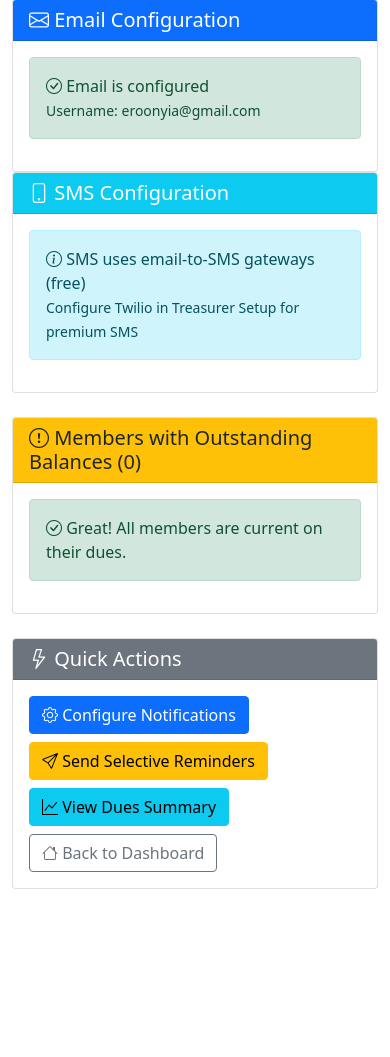
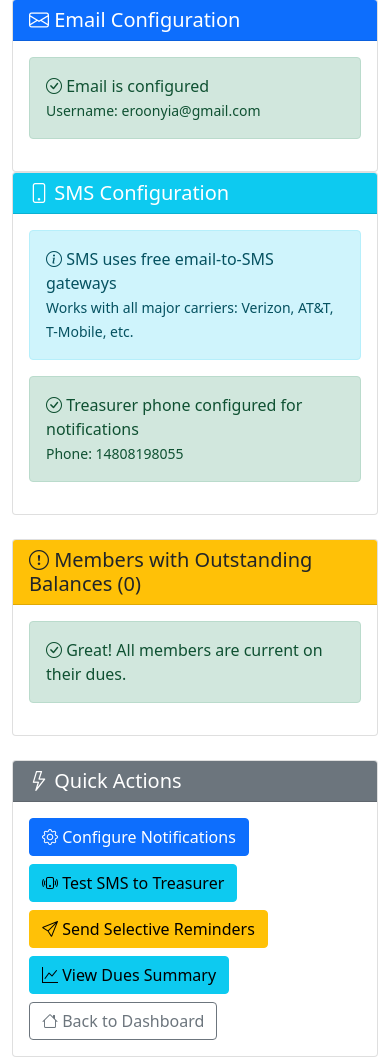
Before and after one commit to jhuphidelts-dot/frat-treasurer-app, a Flask app: page /notifications in a window 390 px wide. Shown: the part 178-1235 px from the top of the page. Before the commit the page ends 1067 px from the top, so only its background shows below. Run offline with Flask 3, Linux system fonts and the light colour scheme; a user stored in the database is signed in; some libraries are stand-ins or nearby versions.

Commit message:
Remove Google Sheets & Twilio, enhance email-to-SMS with treasurer notifications
🗑️ Removed Functionality:
- Google Sheets export functionality completely removed
- Twilio SMS dependencies removed
- Cleaned up requirements.txt (removed gspread, google-auth, twilio)
- Removed all Google Sheets routes and templates references

✨ Enhanced SMS System:
- Built robust email-to-SMS gateway system using free carriers
- Support for 9 major carriers (Verizon, AT&T, T-Mobile, Sprint, etc.)
- Treasurer gets SMS + email notifications when reminders are sent
- Added 'Test SMS to Treasurer' functionality

🎯 Treasurer Notifications:
- Treasurer now receives summary of all reminders sent
- Both SMS and email notifications to treasurer
- Enhanced TreasurerConfig with just essential fields (name, email, phone, smtp)

🛠️ Code Cleanup:
- Updated AI assistant responses to remove Google Sheets references
- Streamlined notification dashboard UI
- Removed all unnecessary imports and dependencies
- Updated handover process to only clear essential fields

💡 Benefits:
- Completely free SMS via email-to-SMS gateways
- No external service dependencies
- Treasurer always knows when reminders are sent
- Simplified codebase and reduced complexity

```diff
--- a/app.py
+++ b/app.py
@@ -1,10 +1,7 @@
 from flask import Flask, render_template, request, redirect, url_for, flash, jsonify, session
 from datetime import datetime, timedelta
-import gspread
-from google.oauth2.service_account import Credentials
 import smtplib
 from email.mime.text import MIMEText
-from twilio.rest import Client
 import os
 from apscheduler.schedulers.background import BackgroundScheduler
 import json
@@ -17,9 +14,6 @@ from dotenv import load_dotenv
 import hashlib
 import re
 import calendar
-import gspread
-from google.oauth2.service_account import Credentials
-import pandas as pd
 
 # Import Flask blueprints
 # from notifications import notifications_bp  # Commented out due to compatibility issues
@@ -31,50 +25,89 @@ load_dotenv()
 
 app = Flask(__name__)
 app.secret_key = os.environ.get("SECRET_KEY", "change-me")  # needed for flash()
-SHEET_ID = "1im714pqV9b9jA6fQDH_GmIrpBwKm7IWViu27whK6aGo"
-SERVICE_FILE = os.path.join(os.path.dirname(__file__), "service_account.json")
 
 # Register blueprints
 # app.register_blueprint(notifications_bp)  # Commented out due to compatibility issues
 app.register_blueprint(export_bp)
 
-def export_to_google_sheet():
-    creds = Credentials.from_service_account_file(
-        SERVICE_FILE,
-        scopes=[
-            "https://www.googleapis.com/auth/spreadsheets",
-            "https://www.googleapis.com/auth/drive",
-        ],
-    )
-    client = gspread.authorize(creds)
-    sheet = client.open_by_key(SHEET_ID)
-
-    # Brothers
-    with open("members.json", "r") as f:
-        members = json.load(f)
-    df_members = pd.DataFrame(members)
-    ws = sheet.worksheet("Brothers")
-    ws.clear()
-    ws.update([df_members.columns.tolist()] + df_members.values.tolist())
-
-    # Transactions
-    with open("transactions.json", "r") as f:
-        tx = json.load(f)
-    df_tx = pd.DataFrame(tx)
-    ws = sheet.worksheet("Transactions")
-    ws.clear()
-    ws.update([df_tx.columns.tolist()] + df_tx.values.tolist())
-
-    # Overview (budget)
-    with open("budget.json", "r") as f:
-        budget = json.load(f)
-    df_budget = pd.DataFrame(budget)
-    ws = sheet.worksheet("Overview")
-    ws.clear()
-    ws.update([df_budget.columns.tolist()] + df_budget.values.tolist())
-
-
-
+# SMS Gateway mappings for email-to-SMS
+SMS_GATEWAYS = {
+    'verizon': '@vtext.com',
+    'att': '@txt.att.net',
+    'tmobile': '@tmomail.net',
+    'sprint': '@messaging.sprintpcs.com',
+    'boost': '@smsmyboostmobile.com',
+    'cricket': '@sms.cricketwireless.net',
+    'uscellular': '@email.uscc.net',
+    'virgin': '@vmobl.com',
+    'metropcs': '@mymetropcs.com'
+}
+
+def send_email_to_sms(phone, message, config):
+    """Send SMS via email-to-SMS gateway"""
+    if not config.smtp_username or not config.smtp_password:
+        return False
+
+    # Clean phone number
+    clean_phone = ''.join(filter(str.isdigit, phone))
+    if len(clean_phone) == 11 and clean_phone.startswith('1'):
+        clean_phone = clean_phone[1:]  # Remove leading 1
+    elif len(clean_phone) != 10:
+        return False
+
+    success_count = 0
+    # Try multiple carriers for better delivery
+    for carrier, gateway in SMS_GATEWAYS.items():
+        try:
+            sms_email = clean_phone + gateway
+
+            msg = MIMEText(message)
+            msg['Subject'] = ''
+            msg['From'] = config.smtp_username
+            msg['To'] = sms_email
+
+            server = smtplib.SMTP('smtp.gmail.com', 587)
+            server.starttls()
+            server.login(config.smtp_username, config.smtp_password)
+            server.send_message(msg)
+            server.quit()
+            success_count += 1
+
+        except Exception:
+            continue  # Try next gateway
+
+    return success_count > 0
+
+def notify_treasurer(message, config):
+    """Send notification to treasurer via SMS and email"""
+    if not config.name:
+        return False
+
+    sent = False
+
+    # Send email to treasurer
+    if config.email and config.smtp_username and config.smtp_password:
+        try:
+            msg = MIMEText(f"Fraternity Treasurer Alert:\n\n{message}")
+            msg['Subject'] = 'Fraternity Treasurer Alert'
+            msg['From'] = config.smtp_username
+            msg['To'] = config.email
+
+            server = smtplib.SMTP('smtp.gmail.com', 587)
+            server.starttls()
+            server.login(config.smtp_username, config.smtp_password)
+            server.send_message(msg)
+            server.quit()
+            sent = True
+        except Exception:
+            pass
+
+    # Send SMS to treasurer
+    if config.phone:
+        if send_email_to_sms(config.phone, message, config):
+            sent = True
+
+    return sent
 
 # Configuration
 BUDGET_CATEGORIES = [
@@ -127,14 +160,9 @@ class Semester:
 class TreasurerConfig:
     name: str = ""
     email: str = ""
-    phone: str = ""
+    phone: str = ""  # Treasurer's phone for notifications
     smtp_username: str = ""
     smtp_password: str = ""
-    twilio_sid: str = ""
-    twilio_token: str = ""
-    twilio_phone: str = ""
-    google_credentials_path: str = ""
-    google_sheets_id: str = ""
 
 class TreasurerApp:
     def __init__(self):
@@ -252,11 +280,6 @@ class TreasurerApp:
                     config.phone = config_data.get('phone', '')
                     config.smtp_username = config_data.get('smtp_username', '')
                     config.smtp_password = config_data.get('smtp_password', '')
-                    config.twilio_sid = config_data.get('twilio_sid', '')
-                    config.twilio_token = config_data.get('twilio_token', '')
-                    config.twilio_phone = config_data.get('twilio_phone', '')
-                    config.google_credentials_path = config_data.get('google_credentials_path', '')
-                    config.google_sheets_id = config_data.get('google_sheets_id', '')
             except Exception as e:
                 print(f"Error loading treasurer config: {e}")
 
@@ -265,16 +288,6 @@ class TreasurerApp:
             config.smtp_username = os.getenv('SMTP_USERNAME', '')
         if not config.smtp_password:
             config.smtp_password = os.getenv('SMTP_PASSWORD', '')
-        if not config.twilio_sid:
-            config.twilio_sid = os.getenv('TWILIO_ACCOUNT_SID', '')
-        if not config.twilio_token:
-            config.twilio_token = os.getenv('TWILIO_AUTH_TOKEN', '')
-        if not config.twilio_phone:
-            config.twilio_phone = os.getenv('TWILIO_PHONE_NUMBER', '')
-        if not config.google_credentials_path:
-            config.google_credentials_path = os.getenv('GOOGLE_CREDENTIALS_PATH', '')
-        if not config.google_sheets_id:
-            config.google_sheets_id = os.getenv('GOOGLE_SHEETS_ID', '')
 
         return config
 
@@ -852,6 +865,7 @@ class TreasurerApp:
         print(f"DEBUG: Checking {len(members_to_check)} members for reminders")
 
         reminders_sent = 0
+        members_contacted = []
 
         # Send reminders to members with outstanding balances
         for member_id, member in members_to_check.items():
@@ -862,14 +876,25 @@ class TreasurerApp:
                 print(f"DEBUG: Sending reminder to {member.name} ({member.contact_type}: {member.contact})")
                 message = f"Hi {member.name}! Your fraternity dues balance is ${balance:.2f}. Please pay via Zelle or Venmo. Thanks!"
 
-                result = self.send_notification(member.contact, message, member.contact_type)
+                # Try enhanced email-to-SMS for phone contacts
+                if member.contact_type == 'phone':
+                    result = send_email_to_sms(member.contact, message, self.treasurer_config)
+                else:
+                    result = self.send_email(member.contact, "Fraternity Dues Reminder", message)
+
                 if result:
                     reminders_sent += 1
+                    members_contacted.append(f"{member.name} (${balance:.2f})")
                     print(f"SUCCESS: Reminder sent to {member.name}")
                 else:
                     print(f"FAILED: Could not send reminder to {member.name}")
             else:
                 print(f"DEBUG: {member.name} has no outstanding balance, skipping")
+
+        # Notify treasurer about the reminders sent
+        if reminders_sent > 0:
+            summary_message = f"Sent {reminders_sent} payment reminders:\n" + "\n".join(members_contacted)
+            notify_treasurer(summary_message, self.treasurer_config)
 
         print(f"DEBUG: Reminder check complete. {reminders_sent} reminders sent successfully.")
         return reminders_sent
@@ -1626,21 +1651,7 @@ def dues_summary_page():
                          dues_summary=dues_summary,
                          members=treasurer_app.members)
 
-@app.route('/sync_status')
-@require_auth
-def sync_status():
-    """Show Google Sheets sync status"""
-    credentials_path = os.getenv('GOOGLE_CREDENTIALS_PATH')
-    spreadsheet_id = os.getenv('GOOGLE_SHEETS_ID')
-
-    status = {
-        'configured': bool(credentials_path and spreadsheet_id),
-        'credentials_exist': bool(credentials_path and os.path.exists(credentials_path)),
-        'credentials_path': credentials_path,
-        'spreadsheet_id': spreadsheet_id
-    }
-
-    return jsonify(status)
+# Google Sheets sync functionality removed
 
 @app.route('/transactions')
 @require_auth
@@ -1664,14 +1675,7 @@ def transactions():
 
 # 4) ROUTES (make sure the route comes AFTER the function so Python knows it)
 
-@app.route("/export_to_sheet")
-def export_to_sheet():
-    try:
-        export_to_google_sheet()
-        flash("Exported data to Google Sheet successfully!")
-    except Exception as e:
-        flash(f"Export failed: {e}")
-    return redirect(url_for("index"))
+# Google Sheets export route removed
 
 @app.route('/treasurer_setup', methods=['GET', 'POST'])
 @require_auth
@@ -1683,14 +1687,9 @@ def treasurer_setup():
     config = treasurer_app.treasurer_config
     config.name = request.form.get('name', '')
     config.email = request.form.get('email', '')
-    config.phone = request.form.get('phone', '')
+    config.phone = request.form.get('phone', '')  # Treasurer's phone for SMS notifications
     config.smtp_username = request.form.get('smtp_username', '')
     config.smtp_password = request.form.get('smtp_password', '')
-    config.twilio_sid = request.form.get('twilio_sid', '')
-    config.twilio_token = request.form.get('twilio_token', '')
-    config.twilio_phone = request.form.get('twilio_phone', '')
-    config.google_credentials_path = request.form.get('google_credentials_path', '')
-    config.google_sheets_id = request.form.get('google_sheets_id', '')
 
     treasurer_app.save_treasurer_config()
     flash('Treasurer configuration updated successfully!')
@@ -1709,9 +1708,6 @@ def handover_treasurer():
     config.phone = ""
     config.smtp_username = ""
     config.smtp_password = ""
-    config.twilio_sid = ""
-    config.twilio_token = ""
-    config.twilio_phone = ""
 
     treasurer_app.save_treasurer_config()
 
@@ -1767,51 +1763,7 @@ def semester_management():
     flash(f'New semester {season} {year} created!')
     return redirect(url_for('semester_management'))
 
-@app.route('/export_improved_sheets')
-@require_auth
-def export_improved_sheets():
-    """Export data in improved Google Sheets format"""
-    try:
-        # Create formatted data for easy copy-paste
-        members_data = [['Name', 'Contact', 'Contact Type', 'Dues Amount', 'Total Paid', 'Balance', 'Status']]
-        for member in treasurer_app.members.values():
-            total_paid = sum(payment['amount'] for payment in member.payments_made)
-            balance = member.dues_amount - total_paid
-            status = 'Paid' if balance <= 0 else f'Owes ${balance:.2f}'
-            members_data.append([member.name, member.contact, member.contact_type,
-                               f'${member.dues_amount:.2f}', f'${total_paid:.2f}', f'${balance:.2f}', status])
-
-        transactions_data = [['Date', 'Category', 'Description', 'Amount', 'Type']]
-        for transaction in treasurer_app.transactions:
-            date_str = transaction.date[:10] if len(transaction.date) >= 10 else transaction.date
-            transactions_data.append([date_str, transaction.category, transaction.description,
-                                    f'${transaction.amount:.2f}', transaction.type.title()])
-
-        budget_data = [['Category', 'Budget Limit', 'Spent', 'Remaining', 'Percent Used']]
-        budget_summary = treasurer_app.get_budget_summary()
-        for category, summary in budget_summary.items():
-            budget_data.append([category, f'${summary["budget_limit"]:.2f}',
-                              f'${summary["spent"]:.2f}', f'${summary["remaining"]:.2f}',
-                              f'{summary["percent_used"]:.1f}%'])
-
-        # Save to temporary files for easy access
-        import csv, tempfile, os
-        temp_dir = tempfile.gettempdir()
-
-        with open(os.path.join(temp_dir, 'members_export.csv'), 'w', newline='') as f:
-            csv.writer(f).writerows(members_data)
-        with open(os.path.join(temp_dir, 'transactions_export.csv'), 'w', newline='') as f:
-            csv.writer(f).writerows(transactions_data)
-        with open(os.path.join(temp_dir, 'budget_export.csv'), 'w', newline='') as f:
-            csv.writer(f).writerows(budget_data)
-
-        flash(f'Data exported successfully! CSV files saved to: {temp_dir}')
-        flash('Files: members_export.csv, transactions_export.csv, budget_export.csv')
-
-    except Exception as e:
-        flash(f'Export failed: {e}')
-
-    return redirect(url_for('index'))
+# Google Sheets export functionality removed
 
 @app.route('/preview_role/<role_name>')
 @require_auth
@@ -1846,6 +1798,24 @@ def exit_preview():
         del session['original_role']
         flash('Exited preview mode. Back to treasurer view.')
     return redirect(url_for('index'))
+
+@app.route('/test_sms')
+@require_auth
+def test_sms():
+    """Test SMS functionality"""
+    config = treasurer_app.treasurer_config
+    if not config.phone:
+        flash('Please configure your phone number in Treasurer Setup first.')
+        return redirect(url_for('treasurer_setup'))
+
+    test_message = "Test SMS from Fraternity Treasurer App - working correctly!"
+
+    if send_email_to_sms(config.phone, test_message, config):
+        flash(f'Test SMS sent successfully to {config.phone}!')
+    else:
+        flash('Failed to send test SMS. Check your email configuration.')
+
+    return redirect(url_for('notifications_dashboard'))
 
 @app.route('/notifications')
 @require_auth
@@ -1870,13 +1840,13 @@ def notifications_dashboard():
     # Check notification configuration status
     config = treasurer_app.treasurer_config
     email_configured = bool(config.smtp_username and config.smtp_password)
-    sms_configured = bool(config.twilio_sid and config.twilio_token)
+    treasurer_phone_configured = bool(config.phone)
 
     notification_status = {
         'email_configured': email_configured,
-        'sms_configured': sms_configured,
+        'treasurer_phone_configured': treasurer_phone_configured,
         'email_username': config.smtp_username,
-        'twilio_phone': config.twilio_phone
+        'treasurer_phone': config.phone
     }
 
     return render_template('notifications_dashboard.html',
@@ -1906,11 +1876,11 @@ def get_ai_response(message):
         return "📧 **Email Issues:**\n1. Go to Treasurer Setup → Email Configuration\n2. Verify Gmail username is correct\n3. Use Gmail **App Password**, not regular password\n4. Test with your own email first\n\n**Get App Password:** Google Account → Security → 2-Step Verification → App passwords"
 
     if 'sms' in message or 'text' in message:
-        return "📱 **SMS Issues:**\n1. SMS uses email-to-SMS gateways (free but slower)\n2. Try different carriers: Verizon, AT&T, T-Mobile\n3. Use format: +1234567890 (include +1)\n4. For reliable SMS, configure Twilio in Treasurer Setup\n\n**Test:** Send reminder to yourself first"
+        return "📱 **SMS Issues:**\n1. SMS uses free email-to-SMS gateways\n2. Works with all major carriers: Verizon, AT&T, T-Mobile\n3. Use format: +1234567890 (include +1)\n4. Test via Notifications → 'Test SMS to Treasurer'\n\n**Tip:** SMS delivery may take 1-2 minutes"
 
     # Setup help
     if 'setup' in message or 'configure' in message or 'install' in message:
-        return "⚙️ **Setup Guide:**\n1. **New Treasurer:** Login → Treasurer Setup → Configure credentials\n2. **Email:** Get Gmail App Password → Enter in Email Config\n3. **Handover:** Complete checklist → Click 'Complete Handover'\n4. **Backup:** Export to Google Sheets monthly\n\nNeed help with specific setup?"
+        return "⚙️ **Setup Guide:**\n1. **New Treasurer:** Login → Treasurer Setup → Configure credentials\n2. **Email:** Get Gmail App Password → Enter in Email Config\n3. **Phone:** Add your phone for SMS notifications\n4. **Test:** Use 'Test SMS to Treasurer' to verify setup\n\nNeed help with specific setup?"
 
     # Feature help
     if 'how to' in message or 'add member' in message:
@@ -1922,8 +1892,8 @@ def get_ai_response(message):
     if 'budget' in message or 'expense' in message:
         return "📊 **Budget & Expenses:**\n• **Set Budget:** Budget Management → Set limits per category\n• **Add Expense:** Dashboard → Add Transaction → Select 'Expense'\n• **Track Spending:** Budget Management shows % used\n• **Categories:** Executive, Social, Philanthropy, etc.\n\n**Monthly Reports:** Monthly Income page"
 
-    if 'export' in message or 'backup' in message or 'google sheets' in message:
-        return "📄 **Data Export & Backup:**\n• **CSV Export:** Semesters → 'Export Current Semester'\n• **Google Sheets:** Configure in Treasurer Setup first\n• **Manual Backup:** Copy entire app folder\n• **Handover:** All data preserved automatically\n\n**Tip:** Export monthly for backup!"
+    if 'export' in message or 'backup' in message:
+        return "📄 **Data Export & Backup:**\n• **CSV Export:** Export data to CSV files\n• **Manual Backup:** Copy entire app folder\n• **Handover:** All data preserved automatically\n• **Local Storage:** All data stored securely locally\n\n**Tip:** Regular backups ensure data safety!"
 
     if 'semester' in message or 'new year' in message:
         return "📅 **Semester Management:**\n• **New Semester:** Semesters → Create New Semester\n• **Auto-Archive:** Previous semester archived automatically\n• **View History:** All semesters page shows past terms\n• **Data:** All member/transaction data preserved\n\n**Best Practice:** Export data before creating new semester"
--- a/templates/index.html
+++ b/templates/index.html
@@ -393,9 +393,7 @@
                         <a href="/dues_summary" class="btn btn-success me-2">
                             <i class="bi bi-graph-up"></i> Dues Summary
                         </a>
-                        <a href="{{ url_for('export_to_sheet') }}" class="btn btn-success me-2">
-                            <i class="bi bi-cloud-upload"></i> Export Data to Google Sheet
-                        </a>
+                        <!-- Google Sheets export removed -->
                         <a href="/budget_summary" class="btn btn-outline-secondary" target="_blank">
                             <i class="bi bi-file-earmark-bar-graph"></i> Detailed Budget Report
                         </a>
--- a/templates/notifications_dashboard.html
+++ b/templates/notifications_dashboard.html
@@ -58,15 +58,19 @@
                         <h5 class="mb-0"><i class="bi bi-phone"></i> SMS Configuration</h5>
                     </div>
                     <div class="card-body">
-                        {% if notification_status.sms_configured %}
+                        <div class="alert alert-info">
+                            <i class="bi bi-info-circle"></i> SMS uses free email-to-SMS gateways
+                            <br><small>Works with all major carriers: Verizon, AT&T, T-Mobile, etc.</small>
+                        </div>
+                        {% if notification_status.treasurer_phone_configured %}
                             <div class="alert alert-success">
-                                <i class="bi bi-check-circle"></i> SMS is configured (Twilio)
-                                <br><small>Phone: {{ notification_status.twilio_phone }}</small>
+                                <i class="bi bi-check-circle"></i> Treasurer phone configured for notifications
+                                <br><small>Phone: {{ notification_status.treasurer_phone }}</small>
                             </div>
                         {% else %}
-                            <div class="alert alert-info">
-                                <i class="bi bi-info-circle"></i> SMS uses email-to-SMS gateways (free)
-                                <br><small>Configure Twilio in Treasurer Setup for premium SMS</small>
+                            <div class="alert alert-warning">
+                                <i class="bi bi-exclamation-triangle"></i> Treasurer phone not configured
+                                <br><small><a href="{{ url_for('treasurer_setup') }}">Add your phone in Treasurer Setup</a></small>
                             </div>
                         {% endif %}
                     </div>
@@ -157,6 +161,9 @@
                             <a href="{{ url_for('treasurer_setup') }}" class="btn btn-primary">
                                 <i class="bi bi-gear"></i> Configure Notifications
                             </a>
+                            <a href="{{ url_for('test_sms') }}" class="btn btn-info">
+                                <i class="bi bi-phone-vibrate"></i> Test SMS to Treasurer
+                            </a>
                             <a href="{{ url_for('selective_reminders') }}" class="btn btn-warning">
                                 <i class="bi bi-send"></i> Send Selective Reminders
                             </a>
```
Also changed, not shown: requirements.txt (+2 -5 lines).
